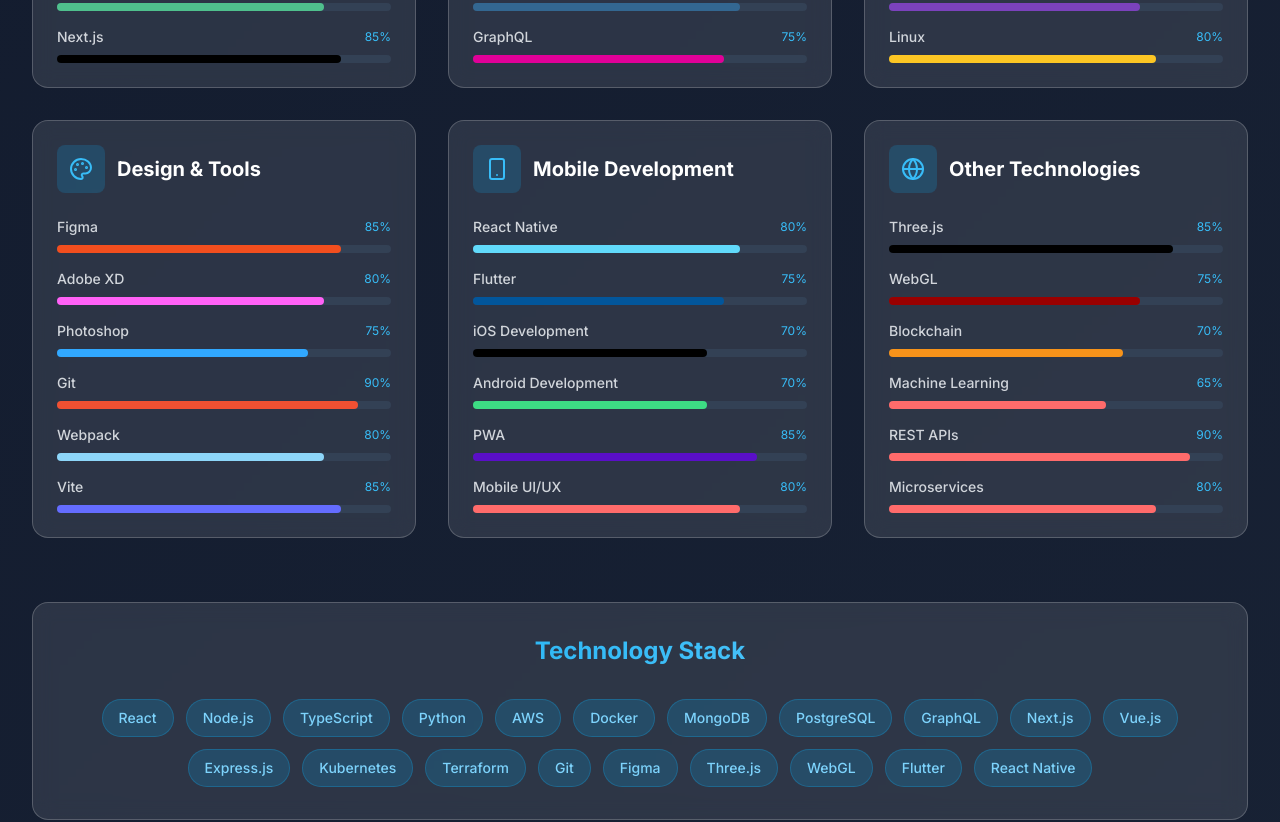
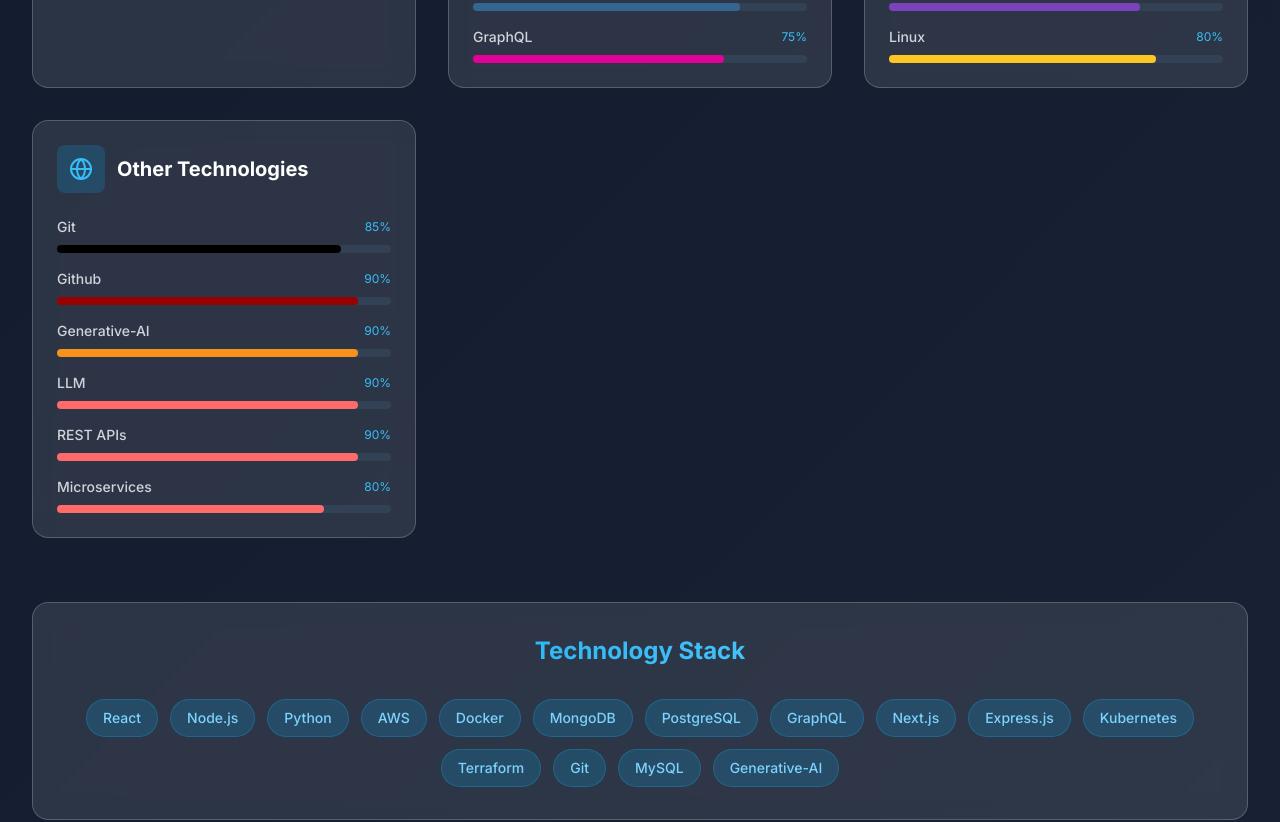
Before and after one commit to anjali-kumari94/Personal-Portfolio, a React (Vite) app: page / in a window 1280 px wide. Shown: the part 2720-3542 px from the top of the page. Built offline with nearby package versions, Linux system fonts and the light colour scheme.

Commit message:
Update Skills.jsx

```diff
--- a/src/components/Skills.jsx
+++ b/src/components/Skills.jsx
@@ -21,9 +21,7 @@
       skills: [
         { name: "React", level: 95, color: "#61DAFB" },
         { name: "JavaScript", level: 90, color: "#F7DF1E" },
-        { name: "TypeScript", level: 85, color: "#3178C6" },
         { name: "HTML/CSS", level: 95, color: "#E34F26" },
-        { name: "Vue.js", level: 80, color: "#4FC08D" },
         { name: "Next.js", level: 85, color: "#000000" },
       ],
     },
@@ -52,37 +50,13 @@
       ],
     },
     {
-      icon: Palette,
-      title: "Design & Tools",
-      skills: [
-        { name: "Figma", level: 85, color: "#F24E1E" },
-        { name: "Adobe XD", level: 80, color: "#FF61F6" },
-        { name: "Photoshop", level: 75, color: "#31A8FF" },
-        { name: "Git", level: 90, color: "#F05032" },
-        { name: "Webpack", level: 80, color: "#8DD6F9" },
-        { name: "Vite", level: 85, color: "#646CFF" },
-      ],
-    },
-    {
-      icon: Smartphone,
-      title: "Mobile Development",
-      skills: [
-        { name: "React Native", level: 80, color: "#61DAFB" },
-        { name: "Flutter", level: 75, color: "#02569B" },
-        { name: "iOS Development", level: 70, color: "#000000" },
-        { name: "Android Development", level: 70, color: "#3DDC84" },
-        { name: "PWA", level: 85, color: "#5A0FC8" },
-        { name: "Mobile UI/UX", level: 80, color: "#FF6B6B" },
-      ],
-    },
-    {
       icon: Globe,
       title: "Other Technologies",
-      skills: [
-        { name: "Three.js", level: 85, color: "#000000" },
-        { name: "WebGL", level: 75, color: "#990000" },
-        { name: "Blockchain", level: 70, color: "#F7931A" },
-        { name: "Machine Learning", level: 65, color: "#FF6B6B" },
+       skills: [
+        { name: "Git", level: 85, color: "#000000" },
+        { name: "Github", level: 90, color: "#990000" },
+        { name: "Generative-AI", level: 90, color: "#F7931A" },
+        { name: "LLM", level: 90, color: "#FF6B6B" },
         { name: "REST APIs", level: 90, color: "#FF6B6B" },
         { name: "Microservices", level: 80, color: "#FF6B6B" },
       ],
@@ -90,9 +64,8 @@
   ];
 
   const technologies = [
-    "React",
+     "React",
     "Node.js",
-    "TypeScript",
     "Python",
     "AWS",
     "Docker",
@@ -100,16 +73,12 @@
     "PostgreSQL",
     "GraphQL",
     "Next.js",
-    "Vue.js",
     "Express.js",
     "Kubernetes",
     "Terraform",
     "Git",
-    "Figma",
-    "Three.js",
-    "WebGL",
-    "Flutter",
-    "React Native",
+    "MySQL",
+    "Generative-AI",
   ];
 
   return (
```
